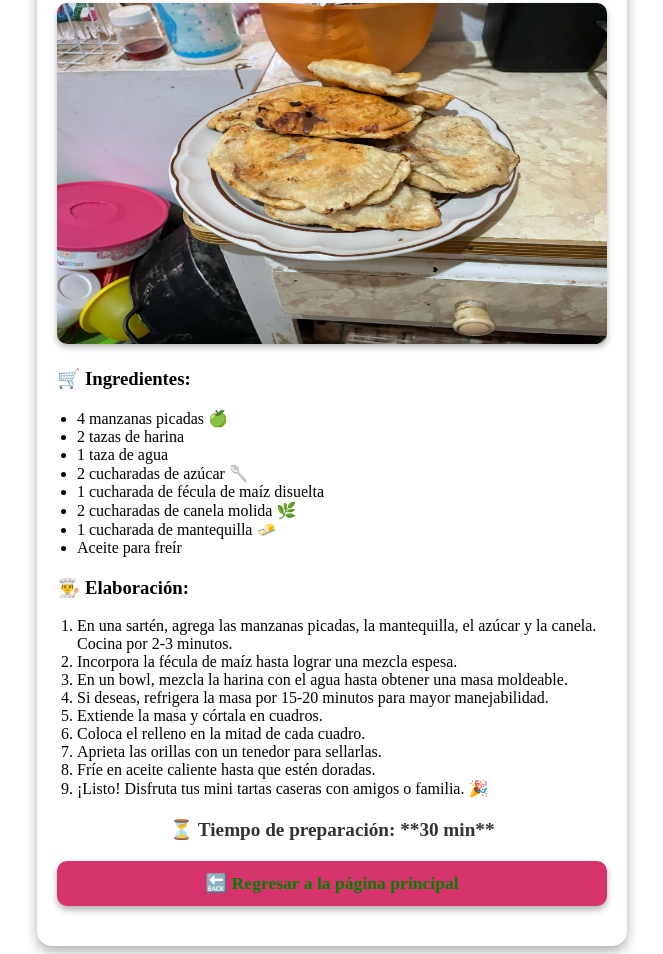
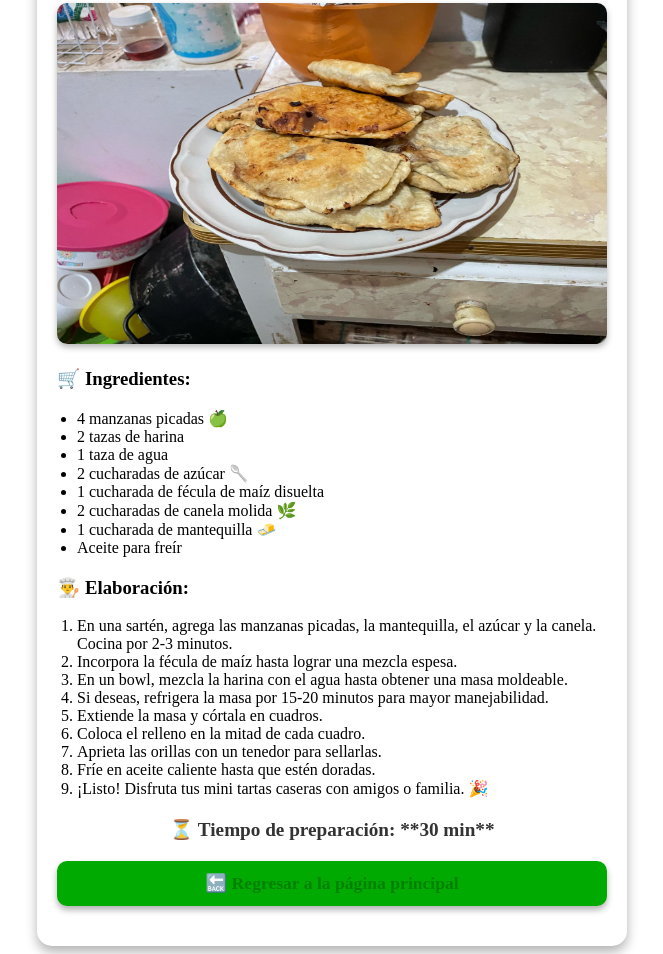
Before and after one commit to Angel1590/1, a plain HTML site: page paginas/receta1.html in a window 1280 px wide. Shown: the part 153-1107 px from the top of the page, without its empty margins (308-971 px from the left). Drawn offline with Linux system fonts and the light colour scheme.

Commit message:
Update receta1.html

```diff
--- a/paginas/receta1.html
+++ b/paginas/receta1.html
@@ -57,7 +57,7 @@
             display: block;
             margin: 20px auto;
             padding: 12px 20px;
-            background-color: #d6336c;
+            background-color: #00AA00;
             color: green;
             text-decoration: none;
             text-align: center;
```
